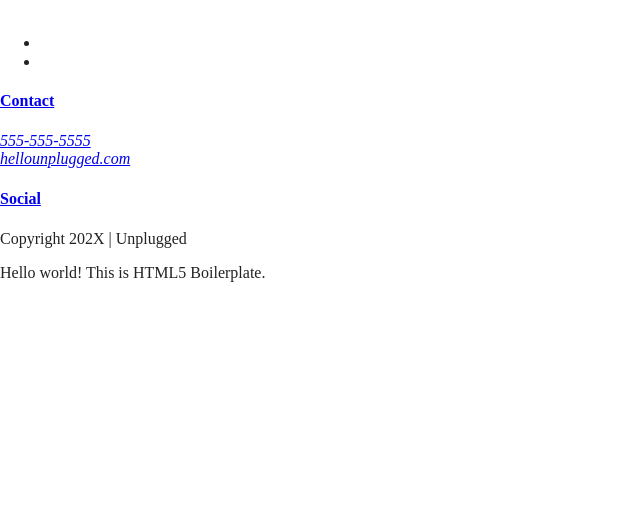
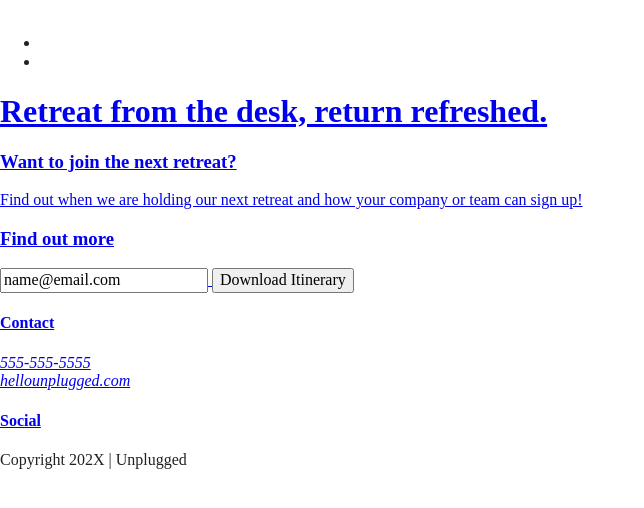
Before and after one commit to lee77carter/unplugged, a website built with Parcel: page index.html in a window 1280 px wide. Shown: the whole page, without its empty margins (0-644 px from the left). Built offline with nearby package versions, Linux system fonts and the light colour scheme.

Commit message:
Updated main section

```diff
--- a/index.html
+++ b/index.html
@@ -41,6 +41,25 @@
     </div>
   </header>
   <main>
+    <section class="hero-area">
+      <div class="content-wrapper">
+        <h1>Retreat from the desk, return refreshed.</h1>
+      </div>
+    </section>
+    <aside>
+      <div class="content-wrapper">
+        <div class="form description">
+          <h3>Want to join the next retreat?</h3>
+          <p>Find out when we are holding our next retreat and how your company or team can sign up!
+          </p>
+        </div>
+        <div class="form">
+          <h3>Find out more</h3>
+          <input type="text" name="name" value="name@email.com">
+          <input type="button" value="Download Itinerary">
+        </div>
+      </div>
+    </aside>
 
   </main>
   <footer>
@@ -70,8 +89,6 @@
     </div>
   </footer>
 
-
-  <p>Hello world! This is HTML5 Boilerplate.</p>
   <script src="js/vendor/modernizr-3.11.2.min.js"></script>
   <script src="js/plugins.js"></script>
   <script src="js/main.js"></script>
```
